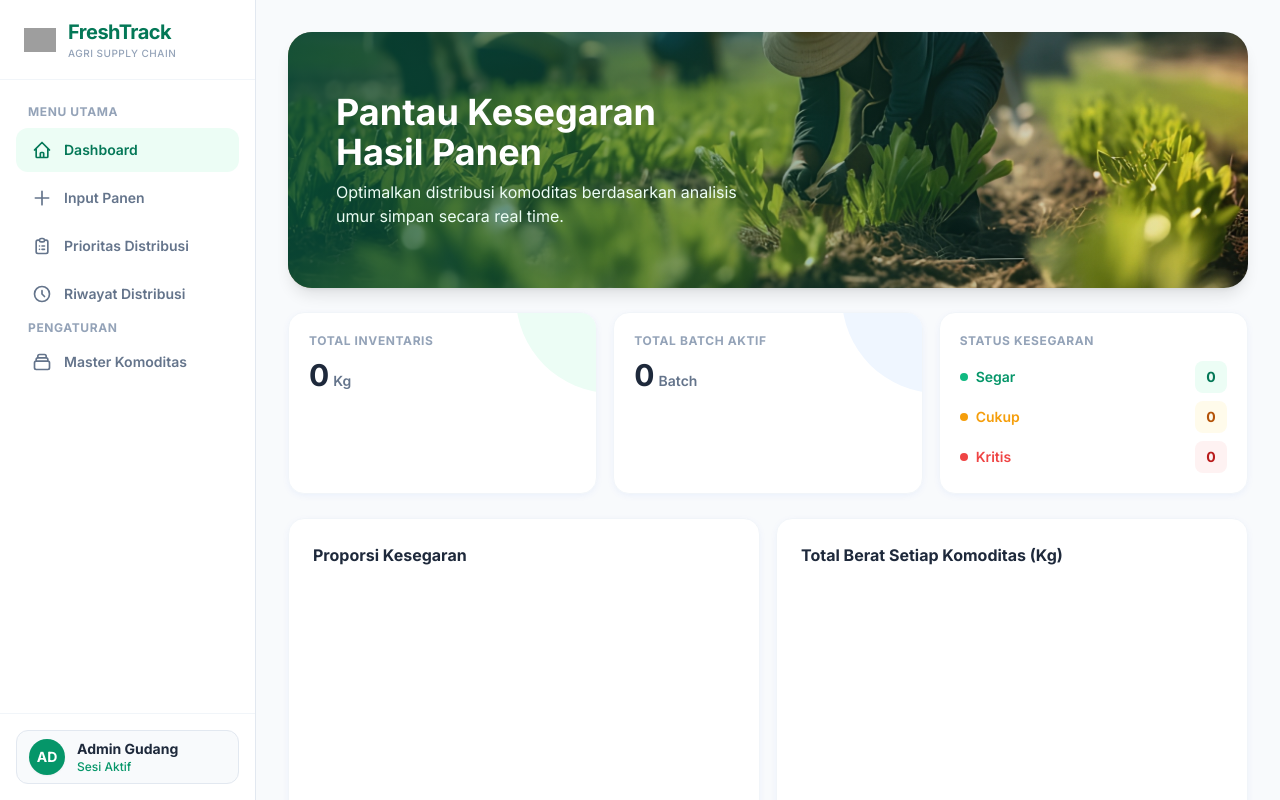
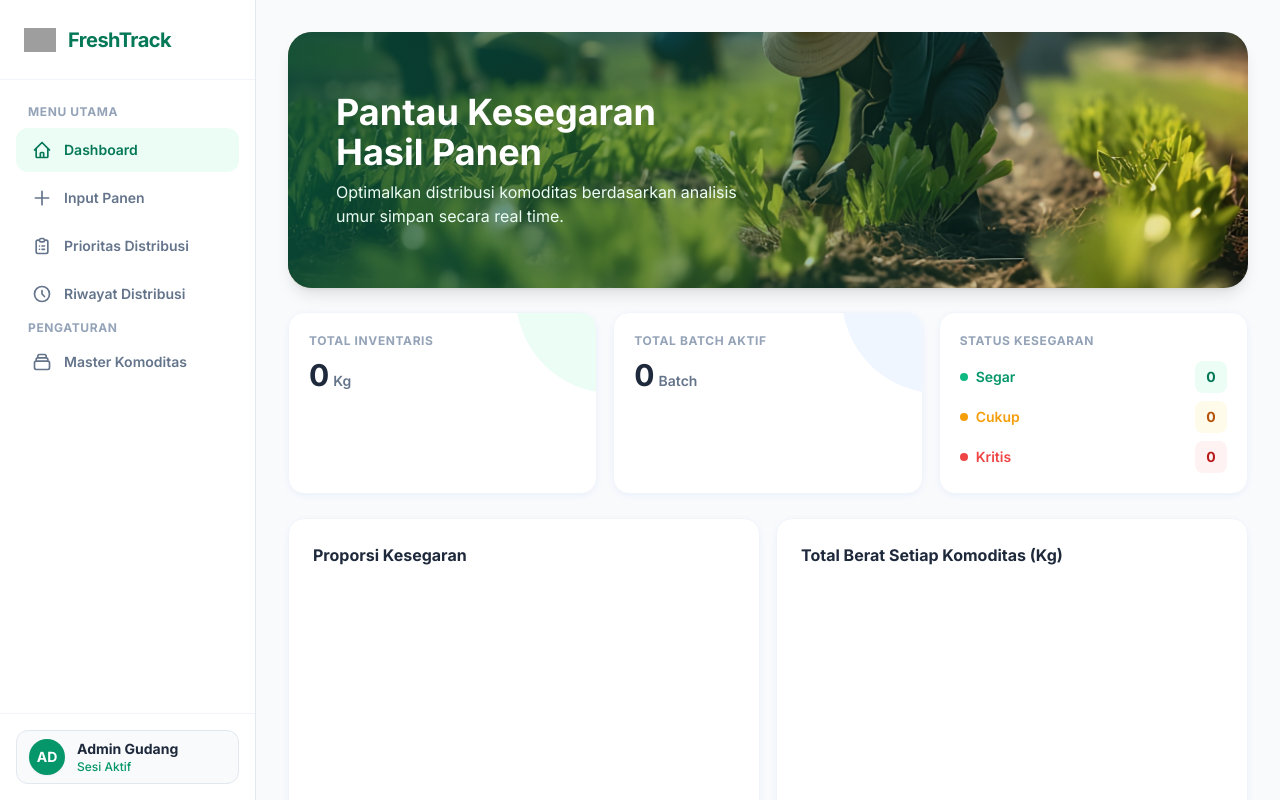
Before and after one commit to ardian79/FreshTrack, a plain HTML site: page frontend/index.html in a window 1280 px wide. Drawn offline with nearby package versions, Linux system fonts and the light colour scheme; no server answers; grey boxes are pictures that could not be loaded.

```diff
--- a/frontend/index.html
+++ b/frontend/index.html
@@ -22,7 +22,6 @@
                     onerror="this.src='https://placehold.co/40x40/059669/FFF?text=FT'">
                 <div>
                     <h1 class="text-xl font-bold text-emerald-700 tracking-tight">FreshTrack</h1>
-                    <p class="text-[10px] text-slate-400 font-medium uppercase tracking-wider">Agri Supply Chain</p>
                 </div>
             </div>
             <nav class="p-4 space-y-1 mt-2" aria-label="Menu Utama">
```
